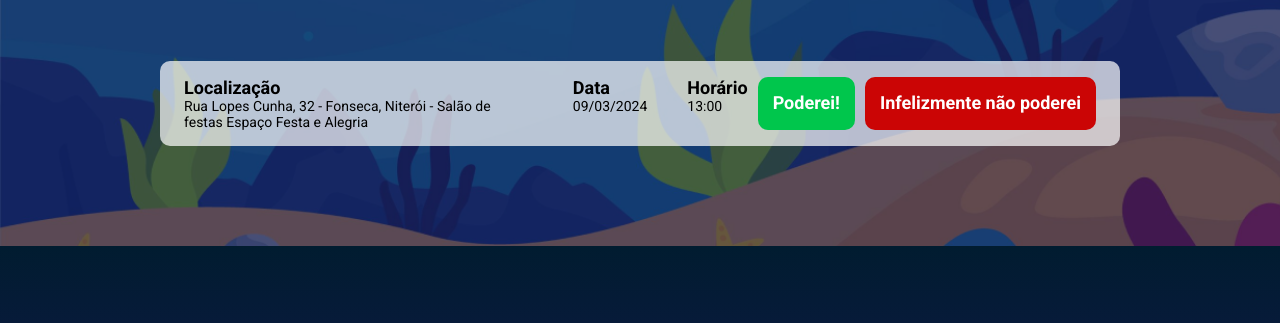
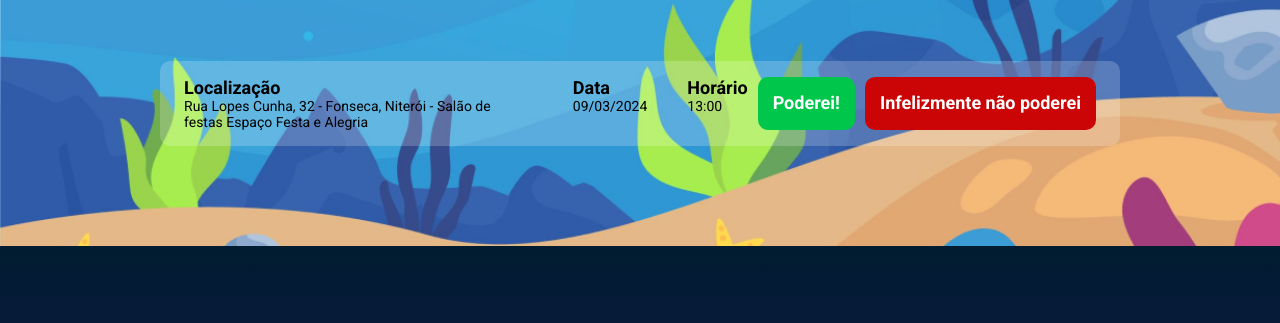
Before and after one commit to maiconveiga/Aniversario-Micael, a website built with Parcel: page src/index.html in a window 1280 px wide. Shown: the part 337-660 px from the top of the page. Built offline with nearby package versions, Linux system fonts and the light colour scheme.

Commit message:
cor fundo

```diff
--- a/src/styles/_hero.scss
+++ b/src/styles/_hero.scss
@@ -17,7 +17,7 @@
         width: 100%;
         height: 100%;
         content: '';
-        background-color: rgba(0,0,50,0.6);
+       // background-color: rgba(0,0,50,0.6);
     }
 
     &__text{
--- a/src/styles/components/_infos_bar.scss
+++ b/src/styles/components/_infos_bar.scss
@@ -3,7 +3,7 @@
 .infos-bar{
     padding: 16px 24px;
     // background-color: variables.$textColor;
-    background-color: rgba(#fff, 0.7);
+    background-color: rgba(#fff, 0.2);
     display: flex;
     justify-content: space-between;
     border-radius: 10px;
```
